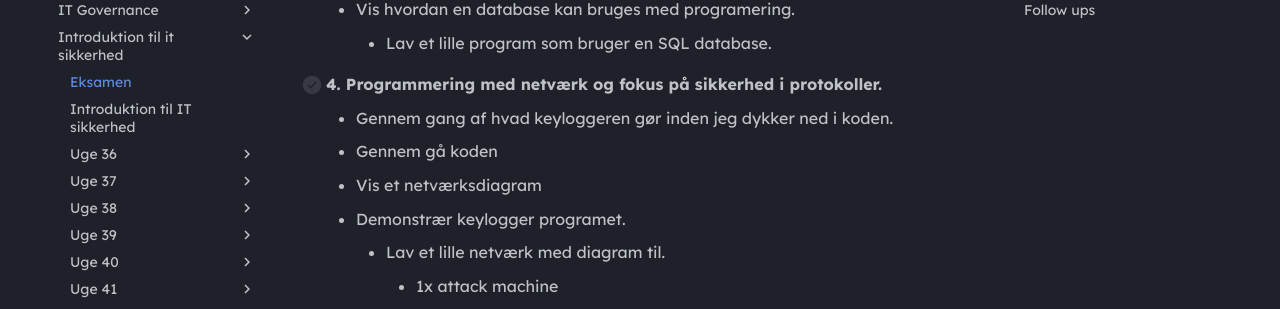
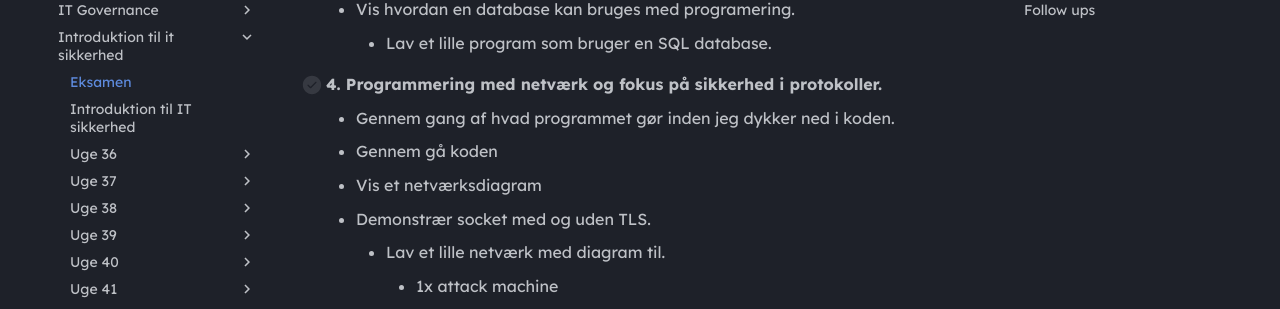
Before and after one commit to NoahRosenkjaer/IT-sikkerhed, an MkDocs documentation site: the page built from docs/1. Semester/Introduktion til it-sikkerhed/Eksamen.md, in a window 1280 px wide and 900 px high, scrolled down 1182 px. Shown: the part 152-461 px from the top of the window. Built offline with MkDocs 1.6.1 and Material for MkDocs 9.7.7, drawn with Linux system fonts in a browser that asks for light colours.

Commit message:
Small change

```diff
--- a/docs/1. Semester/Introduktion til it-sikkerhed/Eksamen.md
+++ b/docs/1. Semester/Introduktion til it-sikkerhed/Eksamen.md
@@ -41,10 +41,10 @@ Jeg brainstormer med hvad jeg kunne snakke om, i forhold til hvert spørgsmål.
         - Lav et lille program som bruger en SQL database.
 
 - [ ] **4. Programmering med netværk og fokus på sikkerhed i protokoller.**
-    - Gennem gang af hvad keyloggeren gør inden jeg dykker ned i koden.
+    - Gennem gang af hvad programmet gør inden jeg dykker ned i koden.
     - Gennem gå koden
     - Vis et netværksdiagram
-    - Demonstrær keylogger programet.
+    - Demonstrær socket med og uden TLS.
         - Lav et lille netværk med diagram til.
             - 1x attack machine
             - 1x router opnsense
```
